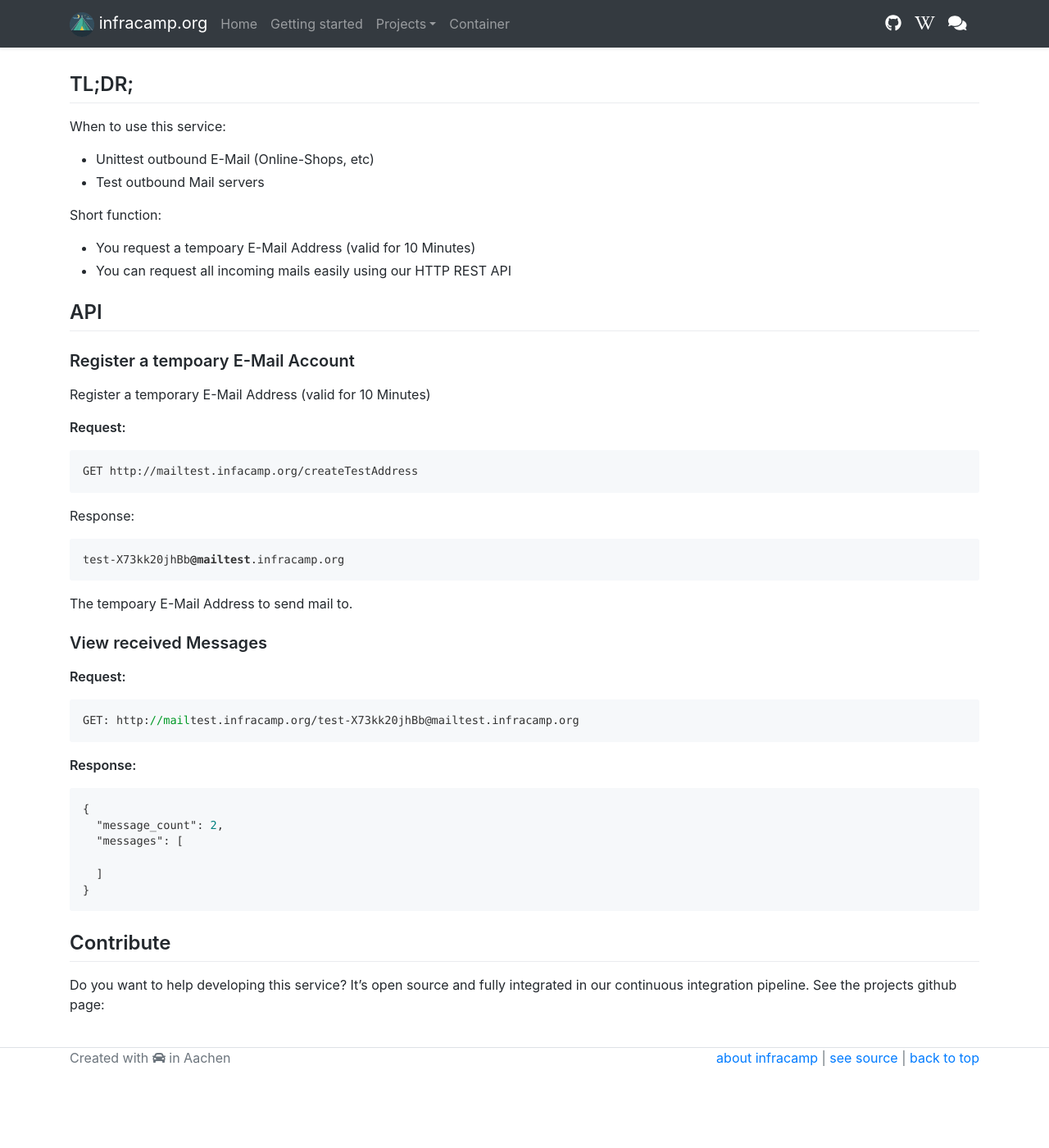
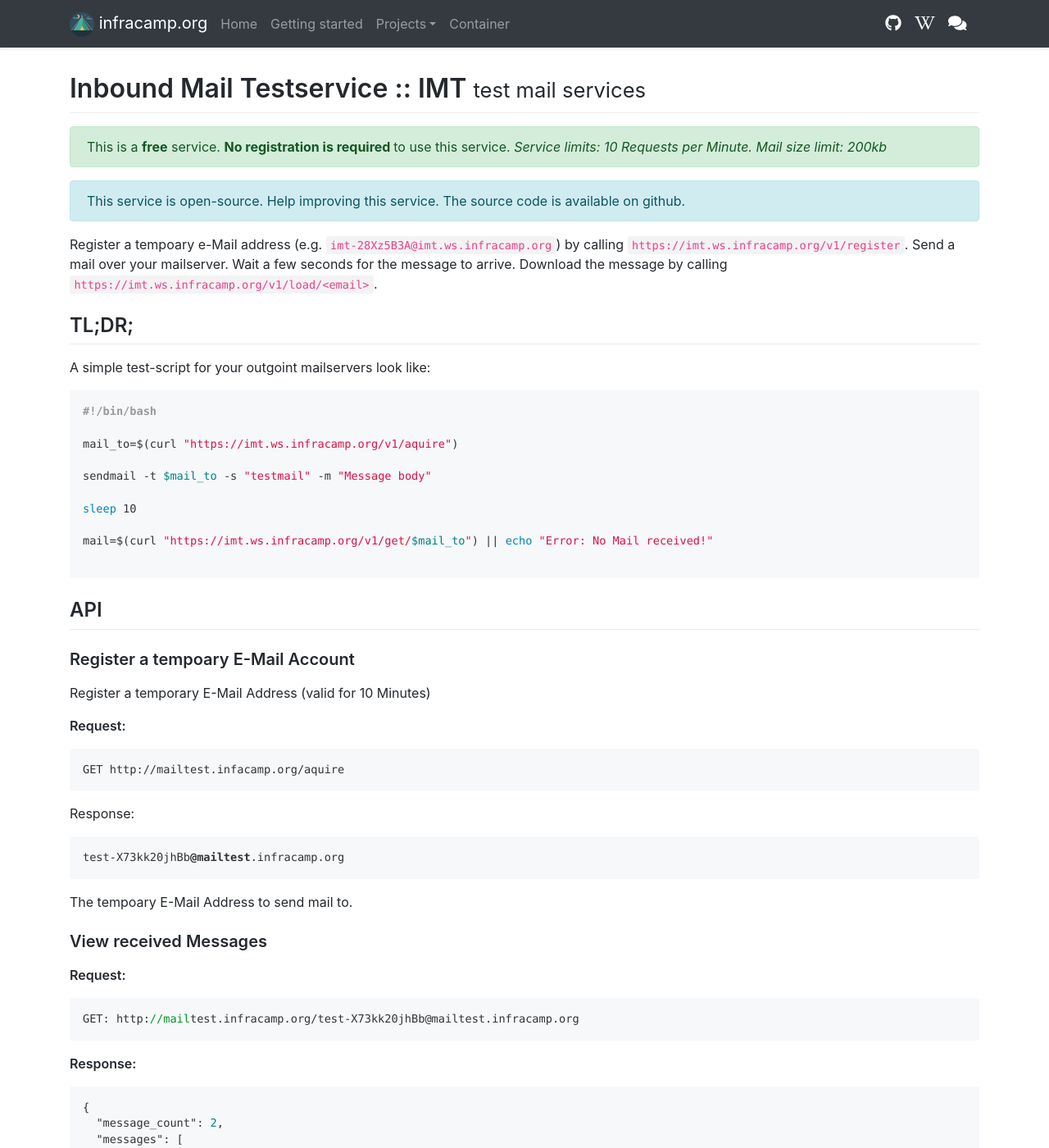
Before and after one commit to infracamp/infracamp, a Jekyll site: the page built from docs/webservices/email-unittest.md, in a window 1280 px wide and 1400 px high. Shown: the whole window at 82% size. Built offline with Jekyll 4.4.1, drawn with Linux system fonts in a browser that asks for light colours; nearby versions of some CDN libraries; some of the changed text lies outside the part shown.

````diff
--- a/docs/webservices/email-unittest.md
+++ b/docs/webservices/email-unittest.md
@@ -3,15 +3,38 @@ layout: default
 title: Test e-Mail with free api
 ---
 
+# Inbound Mail Testservice :: IMT <small>test mail services</small>
+
+<div class="alert alert-success">
+This is a <b>free</b> service. <b>No registration is required </b>to use this service. <i>Service limits:
+10 Requests per Minute. Mail size limit: 200kb</i>
+</div>
+
+<div class="alert alert-info">
+This service is open-source. Help improving this service. The source code is available on github.
+</div>
+
+Register a tempoary e-Mail address (e.g. `imt-28Xz5B3A@imt.ws.infracamp.org`) by calling `https://imt.ws.infracamp.org/v1/register`.
+Send a mail over your mailserver. Wait a few seconds for the message to arrive. Download the message by calling `https://imt.ws.infracamp.org/v1/load/<email>`.
+
+
 ## TL;DR;
 
-When to use this service:
-- Unittest outbound E-Mail (Online-Shops, etc)
-- Test outbound Mail servers
+A simple test-script for your outgoint mailservers look like:
 
-Short function:
-- You request a tempoary E-Mail Address (valid for 10 Minutes)
-- You can request all incoming mails easily using our HTTP REST API
+
+```bash
+#!/bin/bash
+
+mail_to=$(curl "https://imt.ws.infracamp.org/v1/aquire")
+
+sendmail -t $mail_to -s "testmail" -m "Message body"
+
+sleep 10
+
+mail=$(curl "https://imt.ws.infracamp.org/v1/get/$mail_to") || echo "Error: No Mail received!"
+
+```
 
 ## API
 
@@ -22,7 +45,7 @@ Register a temporary E-Mail Address (valid for 10 Minutes)
 
 **Request:**
 ```
-GET http://mailtest.infacamp.org/createTestAddress
+GET http://mailtest.infacamp.org/aquire
 ```
 
 Response:
@@ -51,6 +74,10 @@ GET: http://mailtest.infracamp.org/test-X73kk20jhBb@mailtest.infracamp.org
 ```
 
 
+## Related services
+
+- **[Inbound Mail Http Relay (IMHR)]()** - Send incoming emails to a http(s) webservice.
+- **[Timeout Notifier (TN)]()** - Send a message when a url was not called for a defined period of time. (System check)
 
 
 ## Contribute
````
Also changed, not shown: docs/rudl/bootstrapping-rudl-cluster.md (added, +151 -0 lines), docs/rudl/index.md (added, +5 -0 lines).
